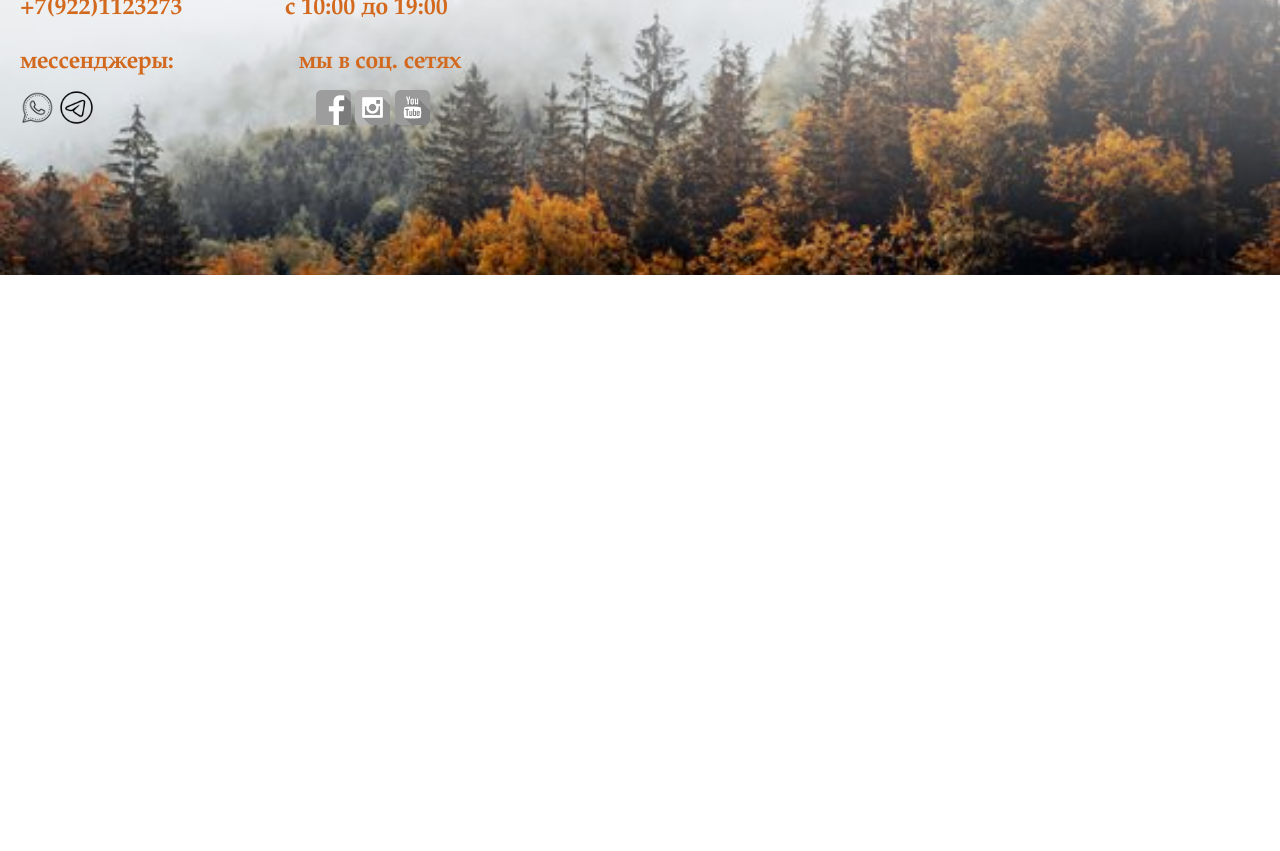
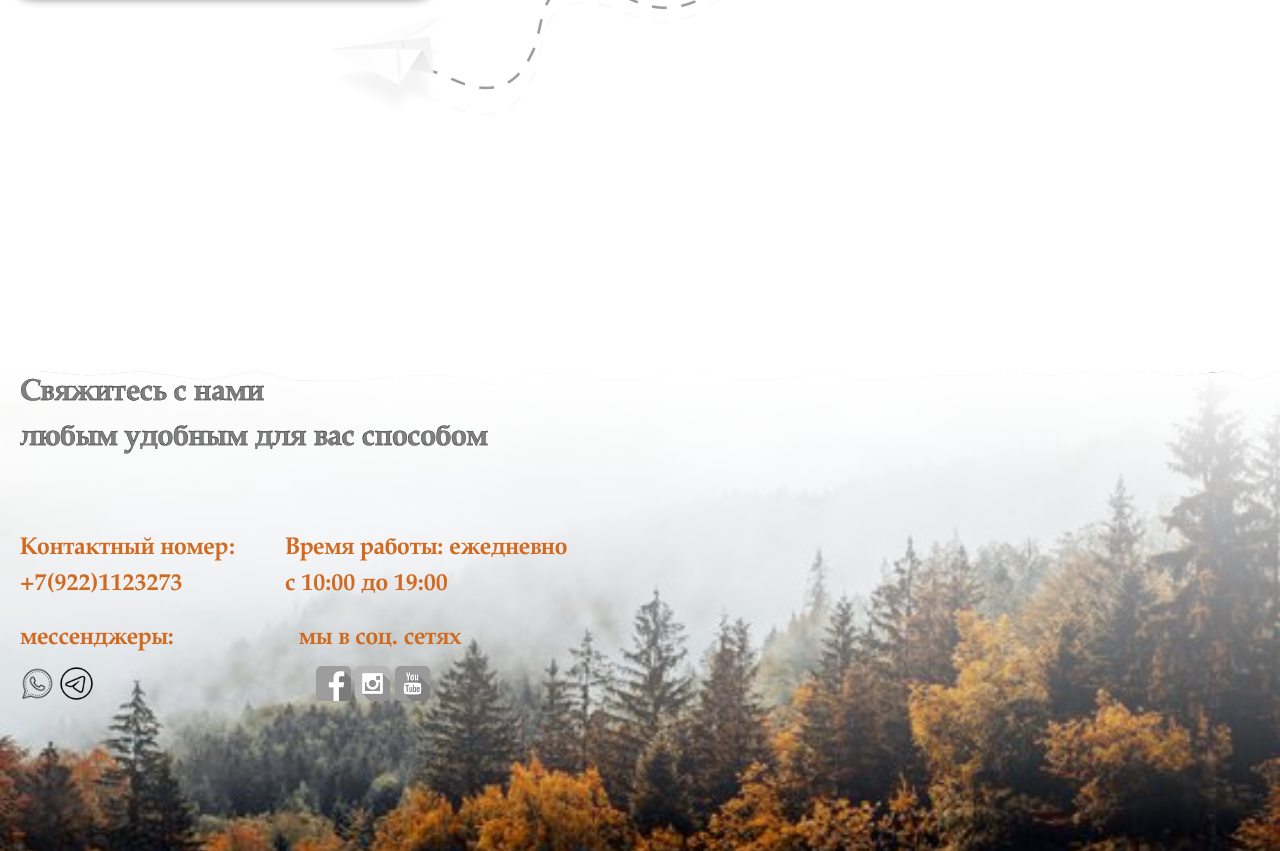
Before and after one commit to dvYurchenko/MyLovelySite, a Django app: page /first/ in a window 1280 px wide. Shown: the part 2269-3120 px from the top of the page. Before the commit the page ends 2544 px from the top, so only its background shows below. Run offline with Django 3.2, Linux system fonts and the light colour scheme; data comes from the database, SQL or seed files in the repository; both versions use the stored data as it was after the commit; some libraries are stand-ins or nearby versions.

Commit message:
И все еще я продолжаю делать проект

```diff
--- a/static/css/style_2.css
+++ b/static/css/style_2.css
@@ -11,6 +11,7 @@
 	opacity: 0.2;
 	z-index: -1;
 }
+
 section {
     position: relative;/*относительное позиционирование*/
     width: 100%;/*секция на всю ширину экрана*/
@@ -29,7 +30,33 @@ section .fon_top {
 	72% 94%, 70% 99%, 68% 93%, 64% 95%, 62% 90%, 59% 94%, 57% 98%, 53% 96%, 50% 99%, 48% 94%, 44% 99%, 41% 96%, 39% 99%, 36% 98%, 34% 100%, 31% 97%, 28% 99%, 25% 95%, 23% 100%,
 	21% 98%, 18% 100%, 15% 95%, 12% 98%, 10% 95%, 8% 97%, 6% 93%, 3% 99%, 0% 100%, 0% 100%);
 }
+section .fon_top_1 {
+	background: url(images/193135.jpg);
+	background-repeat: no-repeat;
+	background-position: center center;
+	background-size: cover;
+	height: 40vh;
+	width: 100%;
+	position: absolute;
+	clip-path: polygon(0% 0%, 100% 0%, 100% 98%, 98% 100%, 96% 96%, 94% 93%, 93% 100%, 92% 95%, 87% 97%, 84% 95%, 82% 99%, 77% 97%, 73% 100%,
+	72% 94%, 70% 99%, 68% 93%, 64% 95%, 62% 90%, 59% 94%, 57% 98%, 53% 96%, 50% 99%, 48% 94%, 44% 99%, 41% 96%, 39% 99%, 36% 98%, 34% 100%, 31% 97%, 28% 99%, 25% 95%, 23% 100%,
+	21% 98%, 18% 100%, 15% 95%, 12% 98%, 10% 95%, 8% 97%, 6% 93%, 3% 99%, 0% 100%, 0% 100%);
+}
 
+.vstavka{
+    background: url(images/strelka.jpg);
+	background-repeat: no-repeat;
+	background-position: center center;
+	width: 664px;
+	box-shadow: none;
+	background-size: contain;
+	height: 359px;
+	position: absolute;
+	z-index: -1;
+	opacity: 0.4;
+	left: 55%;
+	transform: rotate(25deg);
+}
 #text_Perm {
 	position: absolute;
 	display: flex;
@@ -61,18 +88,23 @@ section .fon_top {
 	-webkit-text-stroke: 0.3px black;
 }
 
+#usv_stolbi{
+	position: relative;
+	display: block;
+}
+
 #pict_USVA {
 	position: relative;
 	float:right;
 	margin-right: 1%;
-	margin-top: 50px;
+	margin-top: -5%;
 	box-shadow:0px 0px 10px 0px #808080;
 	border-radius: 20px;
 }
 #text_usv_stolbi{
 	position: relative;
 	margin-top: 10%;
-	margin-bottom: 25%;
+	margin-bottom: 20%;
 	font-family: Palatino Linotype;
 	font-size: 18px;
 	/* color: #D2691E; */
@@ -98,13 +130,13 @@ ul {
 #polud_vetlan{
 	position: relative;
 	display: block;
-	height: 5%;
 }
 
 #text_polud_vetlan {
  	position: relative;
 	display: inline-block;
-	margin-top: 5%;
+	margin-top: 10%;
+	margin-bottom: 25%;
 	font-family: Palatino Linotype;
 	font-size: 18px;
 	right: -1%;
@@ -115,7 +147,7 @@ ul {
 	position: relative;
 	float: left;
 	margin-left: 1%;
-	margin-top: 120px;
+	margin-top: 15%;
 	box-shadow:0px 0px 10px 0px #808080;
 	border-radius: 20px;
 }
@@ -136,7 +168,7 @@ img  {
 #the_end{
 	position: relative;
 	display: flex;
-	margin-top: 30%;
+    margin-top: -10%;
 	width: 100%;
 
 }
@@ -148,7 +180,7 @@ img  {
 	background-size: cover;
 	height: 60vh;
 	width: 100%;
-	margin-top: 5%;
+	margin-top: 20%;
 	clip-path: polygon(0% 0%, 3% 0, 7% 1%, 11% 0%, 16% 2%, 20% 0, 23% 2%, 28% 2%, 32% 1%, 35% 1%, 39% 3%, 41% 1%,
 	45% 0%, 47% 2%, 50% 2%, 53% 0, 58% 2%, 60% 2%, 63% 1%, 65% 0%, 67% 2%, 69% 2%, 73% 1%, 76% 1%, 79% 0, 82% 1%,
 	85% 0, 87% 1%, 89% 0, 92% 1%, 96% 0, 98% 2%, 100% 0%, 100% 100%, 0% 100%);
--- a/turistsite/models.py
+++ b/turistsite/models.py
@@ -5,6 +5,7 @@ from django.utils import timezone
 from django.contrib.auth.models import User
 
 class MyTour(models.Model):
+    number = models.IntegerField(verbose_name='Номер тура', default=1)
     title = models.TextField(max_length=120, verbose_name='Название')
     description_1 = models.TextField(verbose_name='Описание_1')
     description_2 = RichTextField(verbose_name='Описание_2')
--- a/turistsite/templates/style_tur_1.html
+++ b/turistsite/templates/style_tur_1.html
@@ -1,9 +1,10 @@
 {% for item in tur %}
 <!-- Стиль_1-->
-{% if item.id|divisibleby:"2" %}
+{% if item.number|divisibleby:"2" %}
 <div id = 'usv_stolbi'>
 		<img id='pict_USVA'  src = "{{ MEDIA_URL }} {{ item.image.url }}">
-		<div style="width: 63%;" id = 'text_usv_stolbi'><p class = 'vibor'> {{ item.title }} </p>
+		<div style="width: 63%;" id = 'text_usv_stolbi'><p class = 'vibor' style="width: 60%;"> {{ item.title|safe }} </p>
+            <div class = vstavka></div>
             {% include 'shablon.html' %}
         </div>
 </div>
@@ -11,7 +12,8 @@
 <!-- Стиль_2-->
 <div id = 'polud_vetlan'>
     <img id='pict_PV'  src = "{{ MEDIA_URL }} {{ item.image.url }}">
-    <div style='width: 63%;' id = 'text_polud_vetlan'><p class = 'vibor'> {{ item.title }} </p>
+    <div style='width: 63%;' id = 'text_polud_vetlan'><p class = 'vibor' > {{ item.title|safe }} </p>
+        <div class = vstavka style="transform:scale(1, -1) rotate(205deg) !important; left: -23% !important; "></div>
       {% include 'shablon.html' %}
 	</div>
 </div>
--- a/turistsite/urls.py
+++ b/turistsite/urls.py
@@ -7,5 +7,6 @@ from django.views import View
 urlpatterns = [
     path('admin/', admin.site.urls),
     path('', views.home, name='home'),
-    path('first/', views.first, name='first')
+    path('first/', views.first, name='first'),
+    path('second/', views.second, name='second')
 ]
--- a/turistsite/views.py
+++ b/turistsite/views.py
@@ -14,3 +14,11 @@ def first(request):
     tur_CHILD = MyTour.objects.filter(type__exact="CHILD")
     context={'tur_PERM':tur_PERM, 'tur_URAL':tur_URAL, 'tur_ACT':tur_ACT, 'tur_CHILD':tur_CHILD}
     return render(request, 'first.html', context=context)
+
+def second(request):
+    tur_PERM = MyTour.objects.filter (type__exact = "PERM")
+    tur_URAL = MyTour.objects.filter(type__exact="URAL")
+    tur_ACT = MyTour.objects.filter(type__exact="ACT")
+    tur_CHILD = MyTour.objects.filter(type__exact="CHILD")
+    context={'tur_PERM':tur_PERM, 'tur_URAL':tur_URAL, 'tur_ACT':tur_ACT, 'tur_CHILD':tur_CHILD}
+    return render(request, 'second.html', context=context)
```
Also changed, not shown: turistsite/templates/index.html (+7 -8 lines), turistsite/templates/second.html (added, +48 -0 lines), db.sqlite3.
